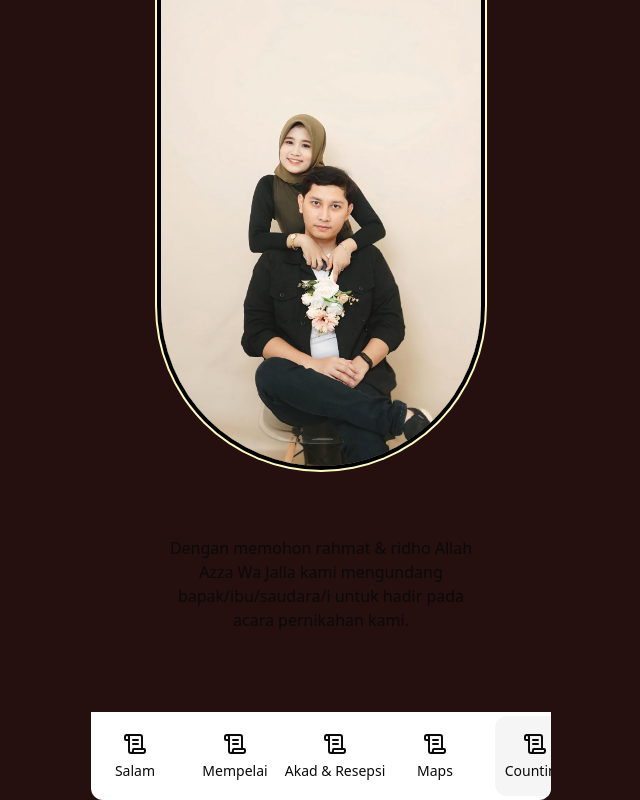
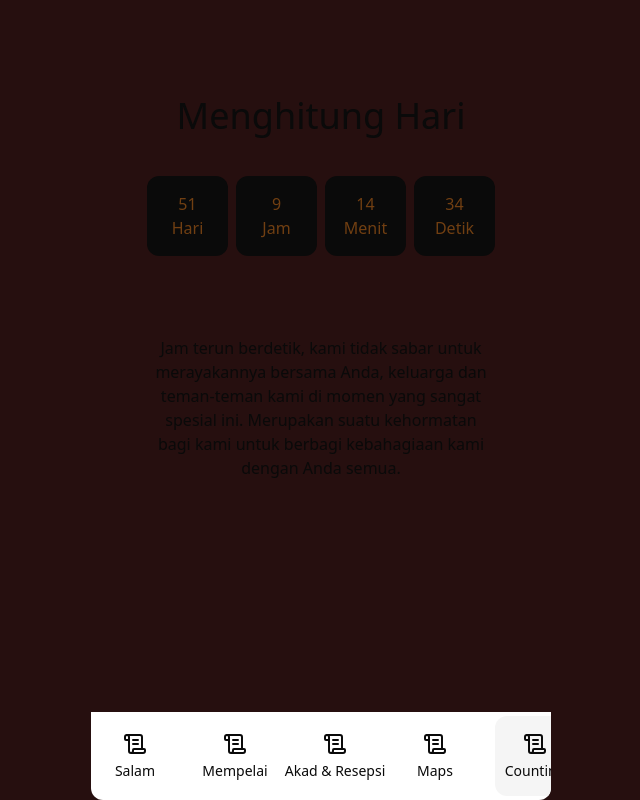
Before and after one commit to lutfiangg20/undangan-nikah-v2, a React (Vite) app: page /counting in a window 1280 px wide. Shown: the whole page, without its empty margins (319-959 px from the left). Built offline with nearby package versions, Linux system fonts and the light colour scheme.

Commit message:
add 2 menu

```diff
--- a/package.json
+++ b/package.json
@@ -17,9 +17,9 @@
     "leaflet": "^1.9.4",
     "lucide-react": "^0.468.0",
     "motion": "^11.14.4",
-    "react": "^18.3.1",
-    "react-dom": "^18.3.1",
-    "react-leaflet": "^5.0.0-rc.2",
+    "react": "^19.0.0",
+    "react-dom": "^19.0.0",
+    "react-leaflet": "^5.0.0",
     "react-router": "^7.0.2",
     "tailwind-merge": "^2.5.5",
     "tailwindcss-animate": "^1.0.7"
--- a/src/components/MainLayout.tsx
+++ b/src/components/MainLayout.tsx
@@ -46,7 +46,7 @@ const MainLayout = () => {
       </div>
       <footer
         ref={parentRef}
-        className="absolute bottom-0 left-0 w-full rounded-b-xl p-1 flex gap-5 bg-background  overflow-hidden"
+        className="z-[400] absolute bottom-0 left-0 w-full rounded-b-xl p-1 flex gap-5 bg-background overflow-hidden"
       >
         {paths.map((path, index) => (
           <Link to={path.link} key={index}>
--- a/src/components/ui/button.tsx
+++ b/src/components/ui/button.tsx
@@ -1,8 +1,8 @@
-import * as React from "react"
-import { Slot } from "@radix-ui/react-slot"
-import { cva, type VariantProps } from "class-variance-authority"
+import * as React from "react";
+import { Slot } from "@radix-ui/react-slot";
+import { cva, type VariantProps } from "class-variance-authority";
 
-import { cn } from "@/lib/utils"
+import { cn } from "@/lib/utils";
 
 const buttonVariants = cva(
   "inline-flex items-center justify-center gap-2 whitespace-nowrap rounded-md text-sm font-medium transition-colors focus-visible:outline-none focus-visible:ring-1 focus-visible:ring-ring disabled:pointer-events-none disabled:opacity-50 [&_svg]:pointer-events-none [&_svg]:size-4 [&_svg]:shrink-0",
@@ -17,6 +17,8 @@ const buttonVariants = cva(
           "border border-input bg-background shadow-sm hover:bg-accent hover:text-accent-foreground",
         secondary:
           "bg-secondary text-secondary-foreground shadow-sm hover:bg-secondary/80",
+        location:
+          "bg-yellow-200 text-yellow-900 shadow-sm hover:bg-yellow-900 hover:text-yellow-200",
         ghost: "hover:bg-accent hover:text-accent-foreground",
         link: "text-primary underline-offset-4 hover:underline",
       },
@@ -31,27 +33,27 @@ const buttonVariants = cva(
       variant: "default",
       size: "default",
     },
-  }
-)
+  },
+);
 
 export interface ButtonProps
   extends React.ButtonHTMLAttributes<HTMLButtonElement>,
     VariantProps<typeof buttonVariants> {
-  asChild?: boolean
+  asChild?: boolean;
 }
 
 const Button = React.forwardRef<HTMLButtonElement, ButtonProps>(
   ({ className, variant, size, asChild = false, ...props }, ref) => {
-    const Comp = asChild ? Slot : "button"
+    const Comp = asChild ? Slot : "button";
     return (
       <Comp
         className={cn(buttonVariants({ variant, size, className }))}
         ref={ref}
         {...props}
       />
-    )
-  }
-)
-Button.displayName = "Button"
+    );
+  },
+);
+Button.displayName = "Button";
 
-export { Button, buttonVariants }
+export { Button, buttonVariants };
--- a/src/main.tsx
+++ b/src/main.tsx
@@ -10,6 +10,8 @@ import Salam from "./pages/salam/Salam.tsx";
 import Mempelai from "./pages/mempelai/Mempelai.tsx";
 import Akad from "./pages/akad/Akad.tsx";
 import Maps from "./pages/maps/Maps.tsx";
+import MapView from "./pages/maps/MapView.tsx";
+import Counting from "./pages/counting/Counting.tsx";
 
 createRoot(document.getElementById("root")!).render(
   <StrictMode>
@@ -28,7 +30,7 @@ createRoot(document.getElementById("root")!).render(
               <Route path="akad" element={<Akad />} />
               {/* <Route path="resepsi" element={<Salam />} /> */}
               <Route path="maps" element={<Maps />} />
-              <Route path="counting" element={<Salam />} />
+              <Route path="counting" element={<Counting />} />
               <Route path="rsvp" element={<Salam />} />
               <Route path="gallery" element={<Salam />} />
               <Route path="thanks" element={<Salam />} />
--- /dev/null
+++ b/src/pages/counting/CountColumn.tsx
@@ -0,0 +1,64 @@
+import { motion } from "motion/react";
+import { useEffect, useState } from "react";
+
+const CountColumn = () => {
+  const [timeLeft, setTimeLeft] = useState({
+    days: 0,
+    hours: 0,
+    minutes: 0,
+    seconds: 0,
+  });
+
+  useEffect(() => {
+    const targetDate = new Date("2025-02-06T00:00:00"); // 6 February 2025
+
+    const updateCountdown = () => {
+      const now = new Date();
+      const difference = targetDate.getTime() - now.getTime();
+
+      if (difference <= 0) {
+        // If the countdown is over
+        clearInterval(interval);
+        return;
+      }
+
+      const days = Math.floor(difference / (1000 * 60 * 60 * 24));
+      const hours = Math.floor((difference / (1000 * 60 * 60)) % 24);
+      const minutes = Math.floor((difference / (1000 * 60)) % 60);
+      const seconds = Math.floor((difference / 1000) % 60);
+
+      setTimeLeft({ days, hours, minutes, seconds });
+    };
+
+    const interval = setInterval(updateCountdown, 1000);
+
+    // Cleanup on component unmount
+    return () => clearInterval(interval);
+  }, []);
+  return (
+    <motion.div
+      animate={{ opacity: [0, 1] }}
+      transition={{ duration: 2, ease: "easeInOut" }}
+      className="flex gap-2 w-full mt-10 mb-20"
+    >
+      <div className="w-full bg-foreground rounded-xl text-yellow-900 p-4">
+        <h2>{timeLeft.days}</h2>
+        <h2>Hari</h2>
+      </div>
+      <div className="w-full bg-foreground rounded-xl text-yellow-900 p-4">
+        <h2>{timeLeft.hours}</h2>
+        <h2>Jam</h2>
+      </div>
+      <div className="w-full bg-foreground rounded-xl text-yellow-900 p-4">
+        <h2>{timeLeft.minutes}</h2>
+        <h2>Menit</h2>
+      </div>
+      <div className="w-full bg-foreground rounded-xl text-yellow-900 p-4">
+        <h2>{timeLeft.seconds}</h2>
+        <h2>Detik</h2>
+      </div>
+    </motion.div>
+  );
+};
+
+export default CountColumn;
--- /dev/null
+++ b/src/pages/counting/Counting.tsx
@@ -0,0 +1,29 @@
+import { useEffect, useState } from "react";
+import CountColumn from "./CountColumn";
+import { motion } from "motion/react";
+
+const Counting = () => {
+  return (
+    <div className="text-center px-10 mt-20">
+      <motion.h1
+        animate={{ y: [-100, 0], opacity: [0, 1] }}
+        transition={{ duration: 2, ease: "easeInOut", type: "spring" }}
+        className="text-4xl"
+      >
+        Menghitung Hari
+      </motion.h1>
+      <CountColumn />
+      <motion.p
+        animate={{ y: [100, 0], opacity: [0, 1] }}
+        transition={{ duration: 2, ease: "easeInOut", type: "spring" }}
+      >
+        Jam terun berdetik, kami tidak sabar untuk merayakannya bersama Anda,
+        keluarga dan teman-teman kami di momen yang sangat spesial ini.
+        Merupakan suatu kehormatan bagi kami untuk berbagi kebahagiaan kami
+        dengan Anda semua.
+      </motion.p>
+    </div>
+  );
+};
+
+export default Counting;
--- a/src/pages/maps/MapView.tsx
+++ b/src/pages/maps/MapView.tsx
@@ -1,26 +1,47 @@
+import { Button } from "@/components/ui/button";
 import "leaflet/dist/leaflet.css";
+import { motion } from "motion/react";
+// import "./style.css";
 import { MapContainer, Marker, Popup, TileLayer } from "react-leaflet";
 
 const MapView = () => {
   return (
-    <div>
+    <div className="mt-20">
+      <motion.div
+        animate={{ y: [-100, 0], opacity: [0, 1] }}
+        transition={{ duration: 2, ease: "easeInOut", type: "spring" }}
+        className="mx-auto flex justify-center  mt-10"
+      >
         <MapContainer
-        center={[51.505, -0.09]}
+          center={[-8.1094833193278, 112.0749664305271]}
           zoom={13}
           scrollWheelZoom={false}
-        style={{ height: "100vh", width: "100%" }}
+          className="rounded-xl"
+          style={{ height: "50vh", width: "90%" }}
         >
           <TileLayer
             attribution='&copy; <a href="https://www.openstreetmap.org/copyright">OpenStreetMap</a> contributors'
             url="https://{s}.tile.openstreetmap.org/{z}/{x}/{y}.png"
           />
-        <Marker position={[51.505, -0.09]}>
-          <Popup>
-            A pretty CSS3 popup. <br /> Easily customizable.
-          </Popup>
+          <Marker position={[-8.1094833193278, 112.0749664305271]}>
+            <Popup>Lokasi</Popup>
           </Marker>
         </MapContainer>
-      asdasda
+      </motion.div>
+      <motion.div
+        animate={{ y: [100, 0], opacity: [0, 1] }}
+        transition={{ duration: 2, ease: "easeInOut", type: "spring" }}
+        className="mt-10 text-center space-y-10"
+      >
+        <h1 className="text-center">
+          Jl. Anggrek No.26, RT.04/RW.09, Tumpuk, Purwokerto, Kec. Srengat,
+          Kabupaten Blitar, Jawa Timur 66152
+        </h1>
+        <Button className="rounded-2xl" variant={"location"}>
+          {" "}
+          Petunjuk Ke Lokasi{" "}
+        </Button>
+      </motion.div>
     </div>
   );
 };
--- /dev/null
+++ b/src/pages/maps/style.css
@@ -0,0 +1,7 @@
+/* styles.css or any global stylesheet */
+.leaflet-container {
+  height: 100vh; /* Full height */
+  width: 100%; /* Full width */
+  margin: 0; /* Remove margin if any */
+  padding: 0; /* Remove padding if any */
+}
```
Also changed, not shown: 1 other file (tests, documents, lock files or other folders). Lines whose indentation alone changed are shown as unchanged.
